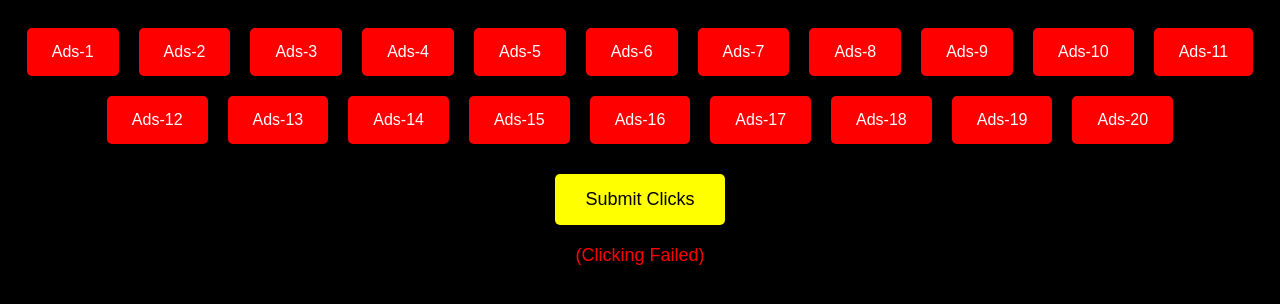
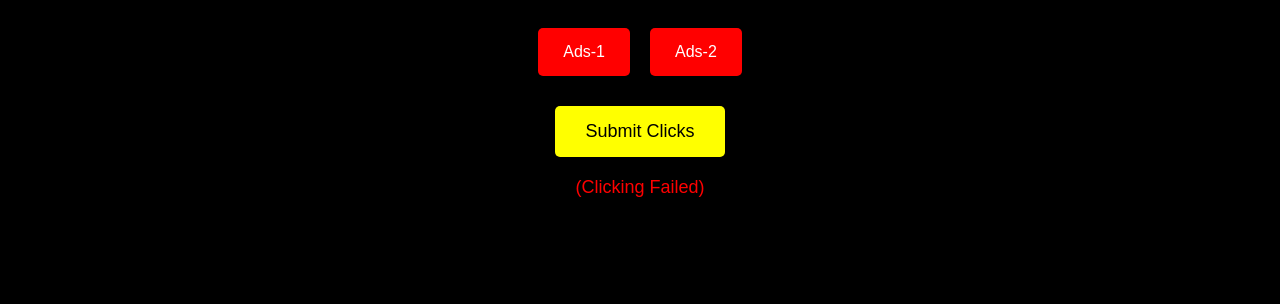
Before and after one commit to adsmarketingnow/Ads-clicking, a plain HTML site: page index.html in a window 1280 px wide. Both pictures are taken after a click on the button "Submit Clicks". Drawn offline with Linux system fonts and the light colour scheme.

Commit message:
Update index.html

```diff
--- a/index.html
+++ b/index.html
@@ -52,7 +52,7 @@
 </head>
 <body>
     <div id="ads-container">
-        <!-- Generate 20 Ads Buttons -->
+        <!-- Generate 2 Ads Buttons -->
         <div id="ads-buttons"></div>
     </div>
     <button class="confirm-btn" id="confirmBtn">Submit Clicks</button>
@@ -63,14 +63,14 @@
 
         // Generate Ads buttons dynamically
         const adsContainer = document.getElementById('ads-buttons');
-        for (let i = 1; i <= 20; i++) {
+        for (let i = 1; i <= 2; i++) {
             const btn = document.createElement('button');
             btn.classList.add('btn');
             btn.textContent = `Ads-${i}`;
             btn.onclick = function() {
                 clickedAds++;
                 // Open the link for each ad click
-                window.open("https://sawutser.top/4/9320136", "_blank");
+                window.open("https://coinpayu.com", "_blank");
             };
             adsContainer.appendChild(btn);
         }
@@ -79,7 +79,7 @@
         const confirmBtn = document.getElementById('confirmBtn');
         confirmBtn.onclick = function() {
             const message = document.getElementById('message');
-            if (clickedAds < 20) {
+            if (clickedAds < 2) {
                 message.textContent = "(Clicking Failed)";
                 message.classList.add('error');
                 message.classList.remove('success');
```
